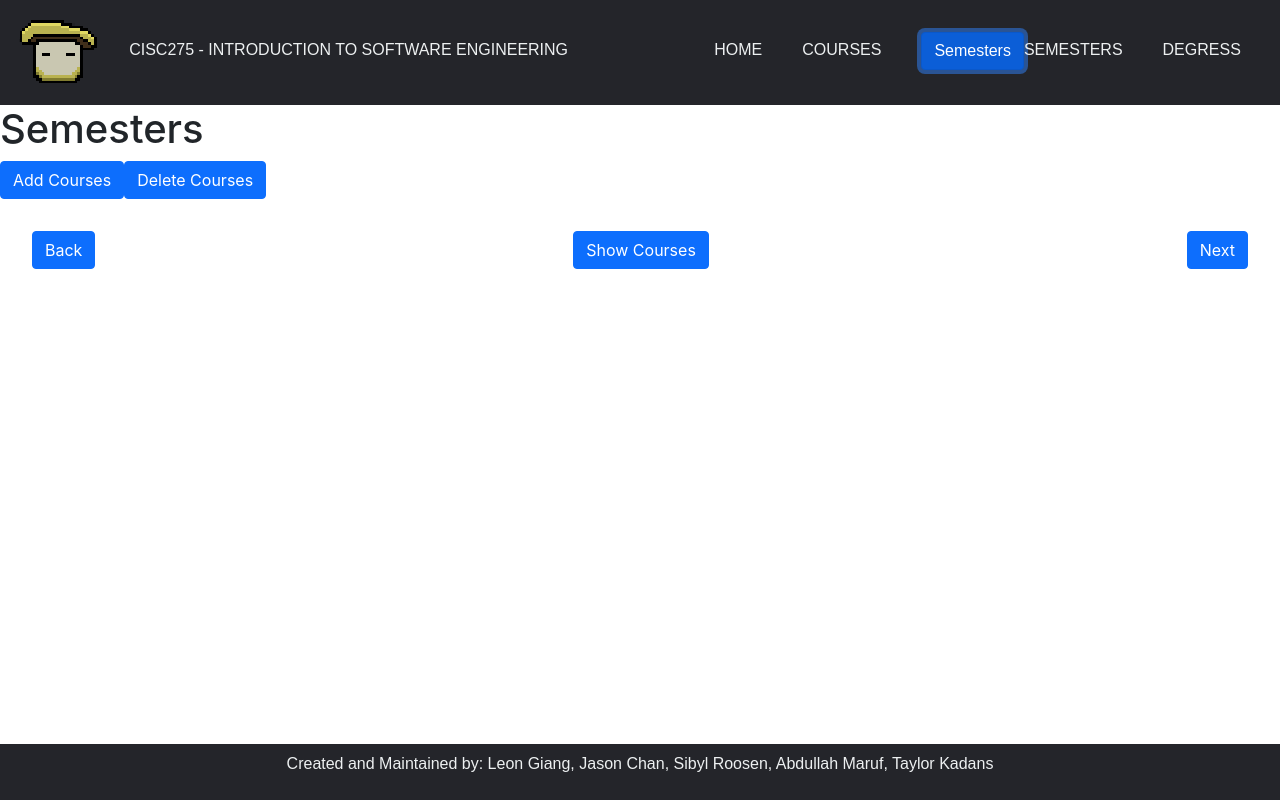
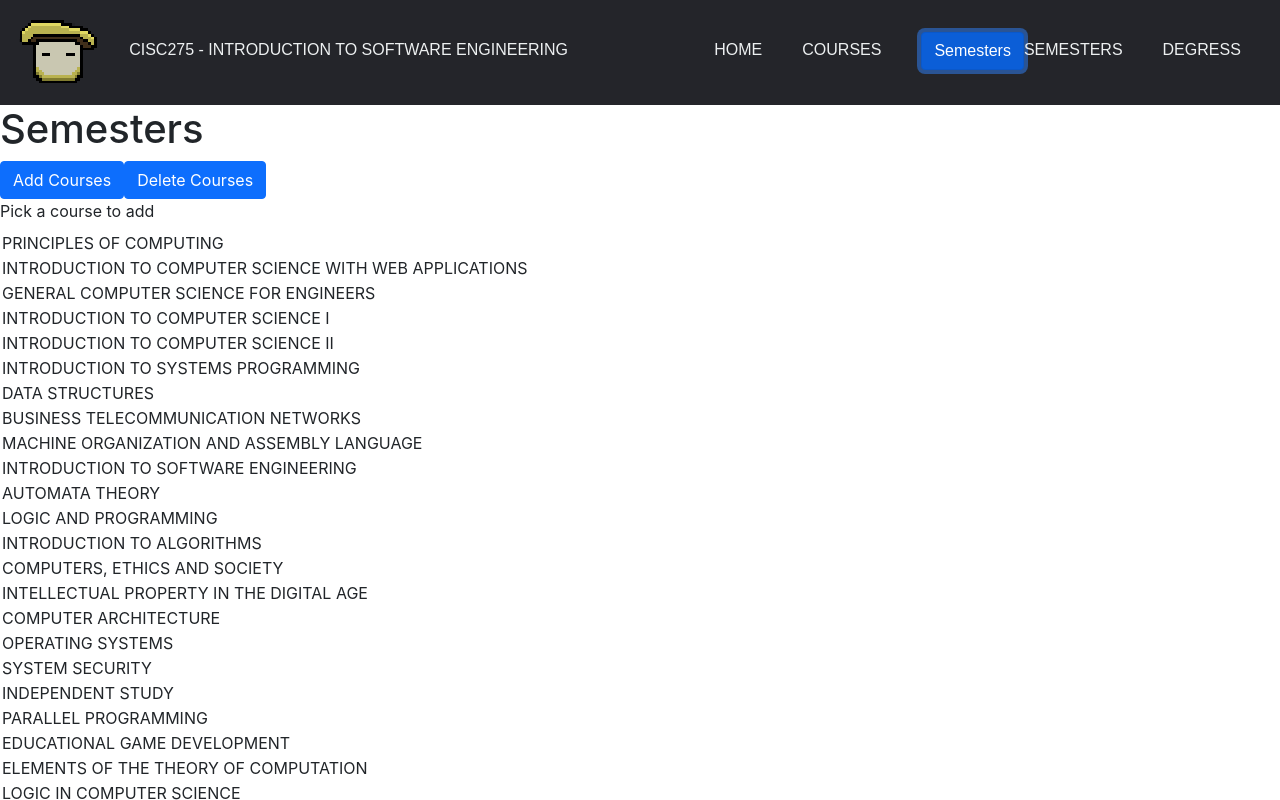
Before and after one commit to CISC275123/Final-Project, a React (Create React App) app: page / in a window 1280 px wide. Both pictures are taken after a click on the button "Semesters". Shown: the top 800 px of the page. Built offline with nearby package versions, Linux system fonts and the light colour scheme.

Commit message:
Tried making a dropdown menu but it did not quite work. A lot of code still useful to make dropdown menu if needed in the future.

```diff
--- a/src/App.tsx
+++ b/src/App.tsx
@@ -80,7 +80,18 @@ function App(): JSX.Element {
                         </ul>
                     </nav>
                 </header>
-                <div> {showComponentSemester && <Semester></Semester>}</div>
+                <div>
+                    {" "}
+                    {showComponentSemester && (
+                        <Semester
+                            courses={courses.slice(
+                                currIndex,
+                                currIndex + NUM_COURSES_DISPLAYED
+                            )}
+                            default_courses={COURSES}
+                        ></Semester>
+                    )}
+                </div>
                 <div className="CourseButtons">
                     <Button
                         onClick={() =>
--- a/src/components/Semester/Semester.tsx
+++ b/src/components/Semester/Semester.tsx
@@ -1,21 +1,64 @@
 import React, { FC, useState } from "react";
-import { Button } from "react-bootstrap";
+import { Button, Form } from "react-bootstrap";
+import { Course } from "../../interfaces/course";
 
 // interface SemesterProps {}
-let addedCourses: string[];
-export const Semester = () => {
+export const Semester = ({
+    courses,
+    default_courses
+}: {
+    courses: Course[];
+    default_courses: Course[];
+}) => {
     const [updatedAddedCourses, setUpdatedAddedCourses] =
-        useState<string[]>(addedCourses);
+        useState<Course[]>(default_courses);
+    const [courseToAdd, setCourseToAdd] = useState<string>("HAPPY");
+
+    function updateCourseToAdd(event: React.ChangeEvent<HTMLSelectElement>) {
+        setCourseToAdd(event.target.value);
+    }
+
+    // function updateSemesterList(event: React.ChangeEvent<HTMLInputElement>) {
+    //     const course = event.target.value;
+    //     // Check if the emotion is already present
+    //     if (updatedAddedCourses.includes(course)) {
+    //         // Remove the given value
+    //         setUpdatedAddedCourses(
+    //             updatedAddedCourses.filter((e) => e !== course)
+    //         );
+    //     } else {
+    //         // Append the given value
+    //         setUpdatedAddedCourses([...updatedAddedCourses, course]);
+    //     }
+    // }
 
     return (
         <div>
             <h1>Semesters</h1>
             <Button>Add Courses</Button>
             <Button>Delete Courses</Button>
+            <Form.Group controlId="listOfCourses">
+                <Form.Label>Pick a course to add</Form.Label>
+                {default_courses.map((course: Course) => (
+                    <Form.Check
+                        key={course.id}
+                        type="checkbox"
+                        id="checkbox-courses"
+                        label={course.name}
+                        value={course.name}
+                        // onChange={updateSemesterList}
+                    >
+                        <option value={course.name}>{course.name}</option>
+                        {/* <option value="sad">Sad</option>
+                        <option value="angry">Angry</option> */}
+                    </Form.Check>
+                ))}
+                {/* <Form.Select value={courseToAdd} onChange={updateCourseToAdd}>
+                    <option value="happy">Happy</option>
+                    <option value="sad">Sad</option>
+                    <option value="angry">Angry</option>
+                </Form.Select> */}
+            </Form.Group>
         </div>
     );
 };
-
-// export const Semester = ({}: {}) => {
-//     return <div>Hello</div>;
-// };
```
